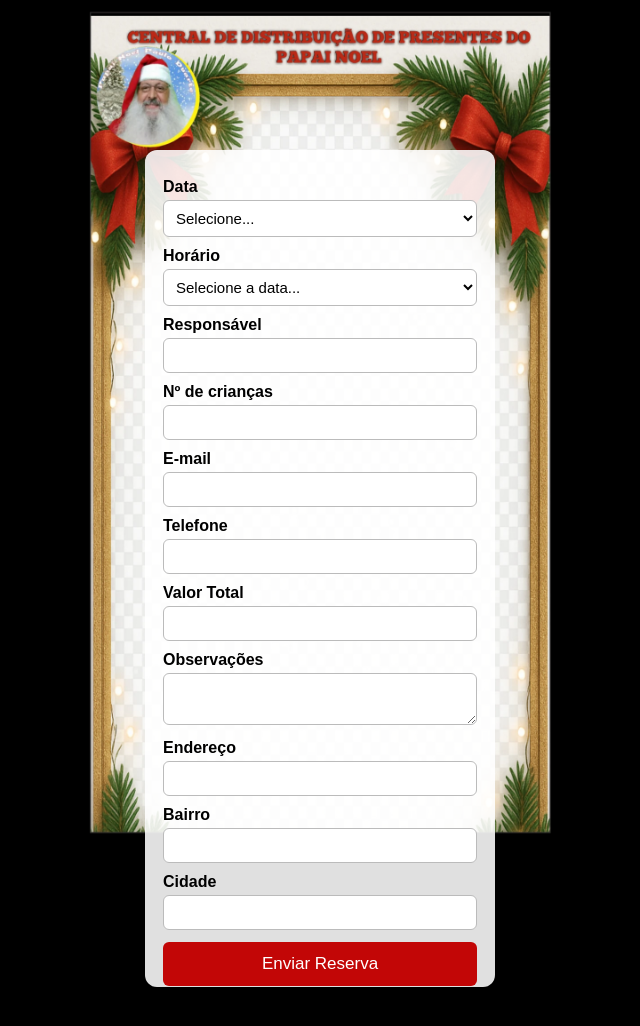
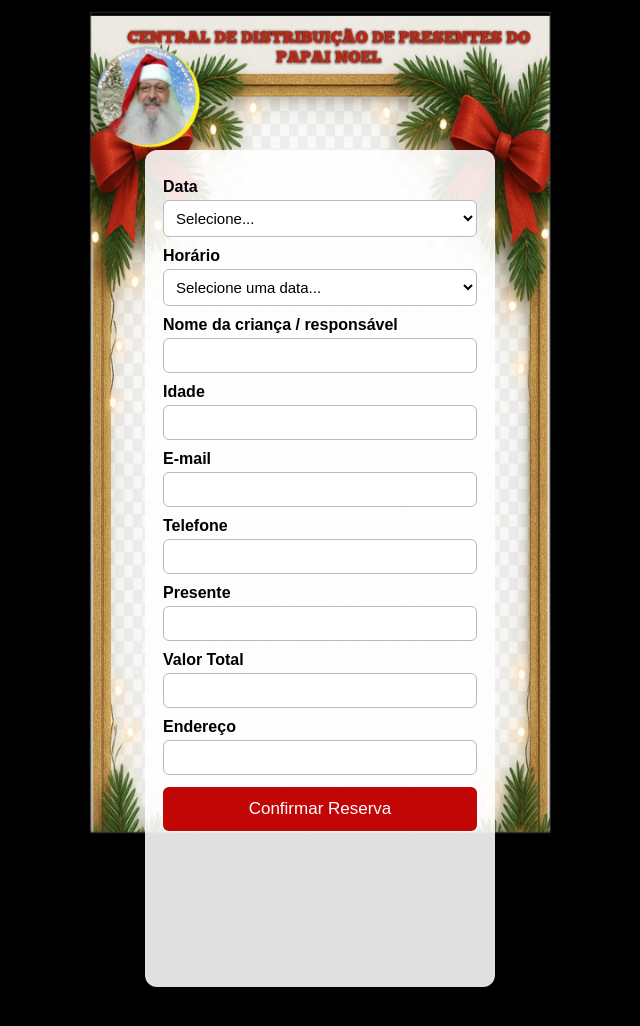
Before and after one commit to amagiadopapainoel1-tech/papai-noel-reservas, a Flask app: page / in a window 1280 px wide. Shown: the top 1026 px of the page, without its empty margins (320-960 px from the left). Run offline with Flask 3, Linux system fonts and the light colour scheme.

Commit message:
Update index.html

```diff
--- a/templates/index.html
+++ b/templates/index.html
@@ -7,34 +7,37 @@
     <link rel="stylesheet" href="{{ url_for('static', filename='style.css') }}" />
 </head>
 <body>
+
 <!-- MOLDURA -->
 <div class="background-frame"></div>
 
-    <!-- CAIXA DO FORMULÁRIO -->
+<!-- FORMULÁRIO -->
 <div class="form-wrapper">
     <div class="scroll-area">
+
         {% if mensagem %}
         <div class="msg">{{ mensagem }}</div>
         {% endif %}
-            <form action="/enviar" method="POST">
+
+        <form action="/agendar" method="POST">
 
             <label class="label">Data</label>
             <select name="data" id="data" class="input" required>
                 <option value="">Selecione...</option>
-                    <option value="2024-12-24">24 de Dezembro</option>
-                    <option value="2024-12-25">25 de Dezembro</option>
+                <option value="2025-12-24">24 de Dezembro</option>
+                <option value="2025-12-25">25 de Dezembro</option>
             </select>
 
             <label class="label">Horário</label>
             <select name="horario" id="horario" class="input" required>
-                    <option value="">Selecione a data...</option>
+                <option value="">Selecione uma data...</option>
             </select>
 
-                <label class="label">Responsável</label>
-                <input type="text" name="responsavel" class="input" required />
+            <label class="label">Nome da criança / responsável</label>
+            <input type="text" name="nome" class="input" required />
 
-                <label class="label">Nº de crianças</label>
-                <input type="number" id="numCriancas" name="numero_criancas" class="input" required />
+            <label class="label">Idade</label>
+            <input type="text" name="idade" class="input" required />
 
             <label class="label">E-mail</label>
             <input type="email" name="email" class="input" required />
@@ -42,34 +45,27 @@
             <label class="label">Telefone</label>
             <input type="text" name="telefone" class="input" />
 
+            <label class="label">Presente</label>
+            <input type="text" name="presente" class="input" />
+
             <label class="label">Valor Total</label>
-                <input type="text" id="valorTotal" name="valor_total" class="input" readonly />
-
-                <!-- status oculto: sempre "Pendente" -->
-                <input type="hidden" name="status_pagamento" value="Pendente">
-
-                <label class="label">Observações</label>
-                <textarea name="observacoes" class="input"></textarea>
+            <input type="text" id="valorTotal" name="valor" class="input" readonly required />
 
             <label class="label">Endereço</label>
-                <input type="text" name="endereco" class="input" />
+            <input type="text" name="endereco" class="input" required />
 
-                <label class="label">Bairro</label>
-                <input type="text" name="bairro" class="input" />
+            <button type="submit">Confirmar Reserva</button>
+        </form>
 
-                <label class="label">Cidade</label>
-                <input type="text" name="cidade" class="input" />
-
-                <button type="submit">Enviar Reserva</button>
-            </form>
     </div>
 </div>
 
-<!-- SCRIPT DOS HORÁRIOS -->
+<!-- SCRIPT: CARREGAR HORÁRIOS -->
 <script>
 document.getElementById("data").addEventListener("change", function () {
     const data = this.value;
     const select = document.getElementById("horario");
+
     select.innerHTML = "<option>Carregando horários...</option>";
 
     fetch("/horarios_indisponiveis", {
@@ -83,11 +79,16 @@
         const horarios = json.horarios_disponiveis || [];
 
         select.innerHTML = "";
+
         horarios.forEach(h => {
             const opt = document.createElement("option");
             opt.value = h;
-                opt.textContent = ocupados.includes(h) ? h + " (indisponível)" : h;
+            opt.textContent = ocupados.includes(h)
+                ? h + " (indisponível)"
+                : h;
+
             if (ocupados.includes(h)) opt.disabled = true;
+
             select.appendChild(opt);
         });
     })
@@ -97,15 +98,13 @@
 });
 </script>
 
-<!-- SCRIPT DO VALOR AUTOMÁTICO -->
+<!-- SCRIPT: CALCULAR VALOR -->
 <script>
-    const numCriancas = document.getElementById("numCriancas");
-    const valorTotal = document.getElementById("valorTotal");
-
-    numCriancas.addEventListener("input", function () {
+document.getElementById("numCriancas")?.addEventListener("input", function () {
     const quantidade = parseInt(this.value, 10) || 0;
     const total = quantidade * 50;
-        valorTotal.value = "R$ " + total.toFixed(2).replace(".", ",");
+    document.getElementById("valorTotal").value =
+        "R$ " + total.toFixed(2).replace(".", ",");
 });
 </script>
 
```
Lines whose indentation alone changed are shown as unchanged.
